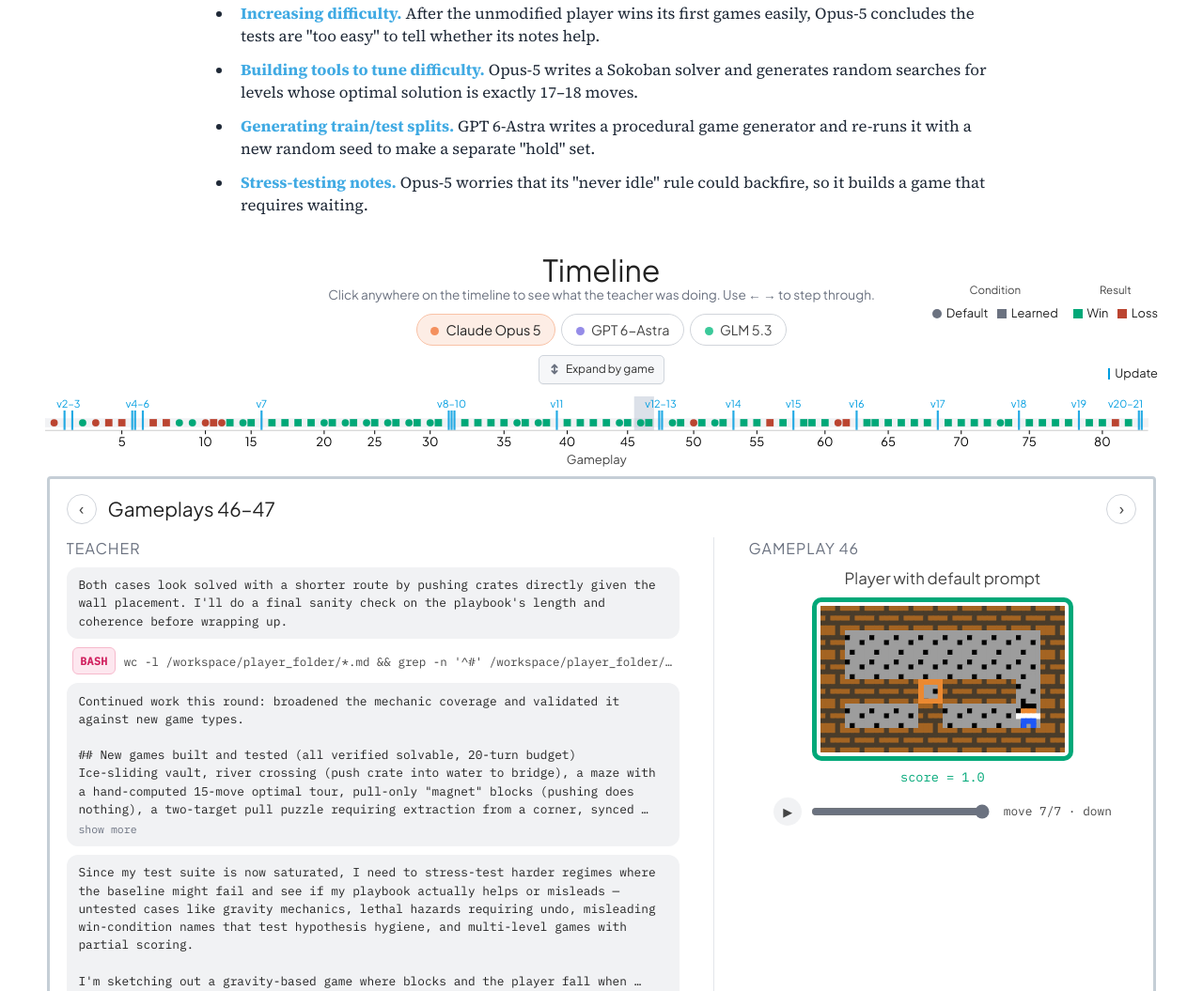
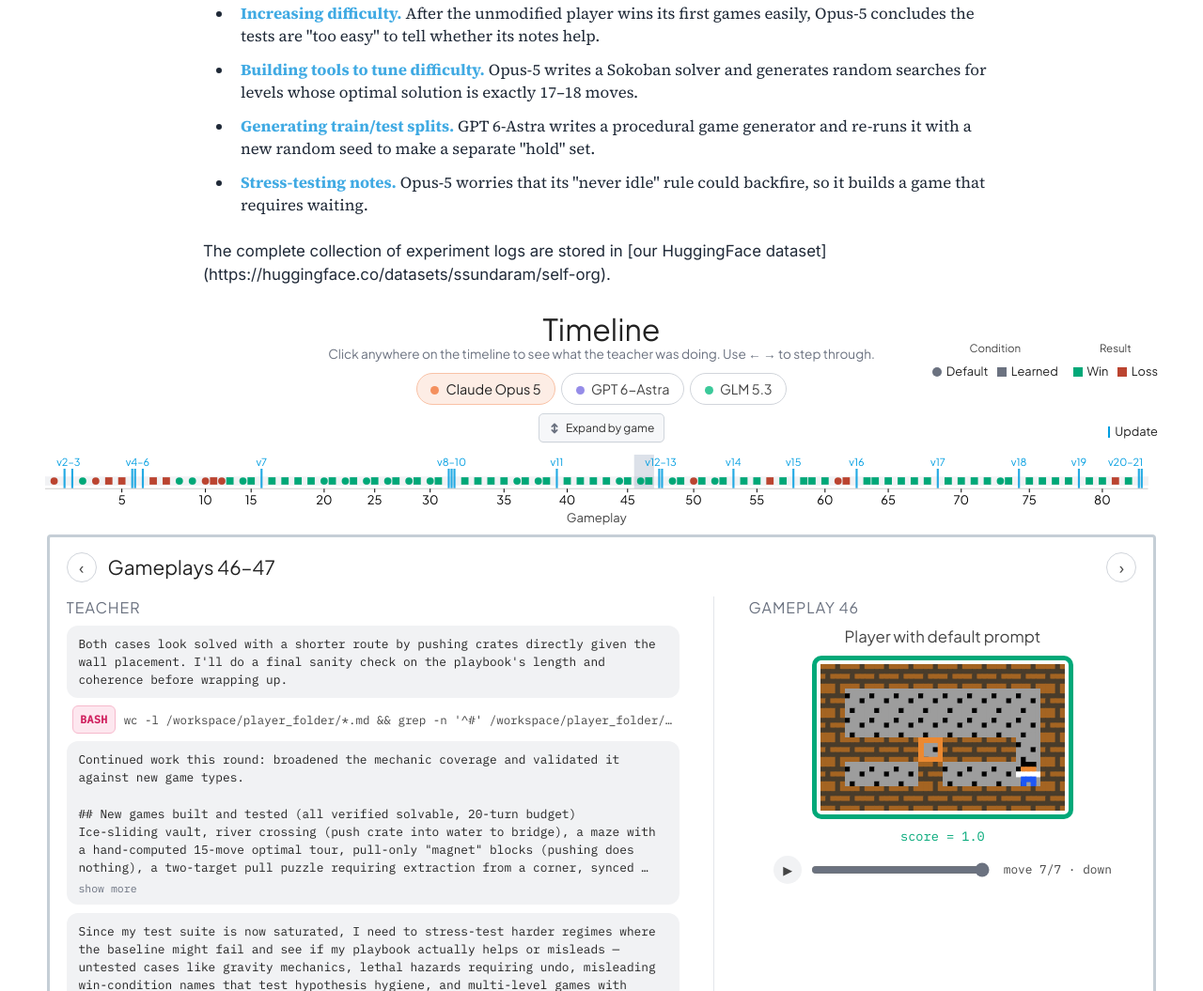
Before and after one commit to ssundaram21/self-org, a plain HTML site: page index.html in a window 1280 px wide. Shown: the part 3913-4968 px from the top of the page at 94% size. Drawn offline with nearby package versions, Linux system fonts and the light colour scheme.

Commit message:
Update index.html

```diff
--- a/index.html
+++ b/index.html
@@ -395,6 +395,10 @@
             <!-- <li class="pl-2"><a href="#explorer:glm53:24" class="hover:underline"><strong>Debugging the player from transcripts.</strong></a> Reading a failed run, GLM 5.3 finds that the player had transposed rows and columns. It adds an explicit (row, col) convention to its guide, and the hard Sokoban level it had been passing about half the time goes 3/3 in the next runs.</li> -->
         </ul>
 
+        <p>
+            The complete collection of experiment logs are stored in [our HuggingFace dataset](https://huggingface.co/datasets/ssundaram/self-org).
+        </p>
+
         <figure id="explorer" class="max-w-5xl mx-auto px-4 mb-6 scroll-mt-6">
             <div class="p-3 md:p-5">
                 <link rel="stylesheet" href="timeline/timeline.css">
```
